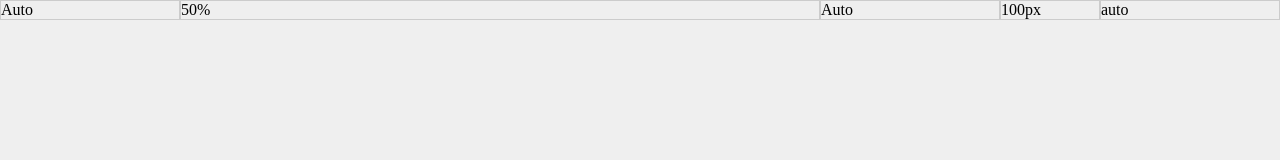
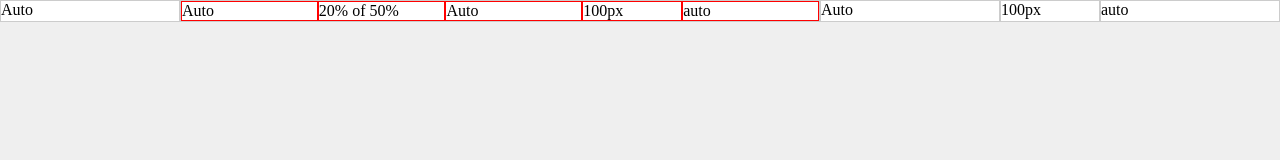
Before and after one commit to ngrealish/Cleaner-Grid, a plain HTML site: page index.html in a window 1280 px wide. Drawn offline with Linux system fonts and the light colour scheme.

Commit message:
Updating Example

```diff
--- a/css/style.css
+++ b/css/style.css
@@ -12,7 +12,13 @@ main {
     margin:0 auto;
     background-color:white;
 }
+.cleaner-grid {
+    display:flex;
+}
 .cleaner-grid > * {
     float:left;
     border:1px solid #ccc;
 }
+.cleaner-grid > .cleaner-grid > * {
+    border:1px solid red;
+}
--- a/index.html
+++ b/index.html
@@ -11,7 +11,13 @@
         <main>
             <div class="cleaner-grid">
                 <div>Auto</div>
-                <div class="pc-50">50%</div>
+                <div class="pc-50 cleaner-grid">
+                    <div>Auto</div>
+                    <div class="pc-20">20% of 50%</div>
+                    <div>Auto</div>
+                    <div class="px-100">100px</div>
+                    <div>auto</div>
+                </div>
                 <div>Auto</div>
                 <div class="px-100">100px</div>
                 <div>auto</div>
```
Also changed, not shown: 1 other file.
